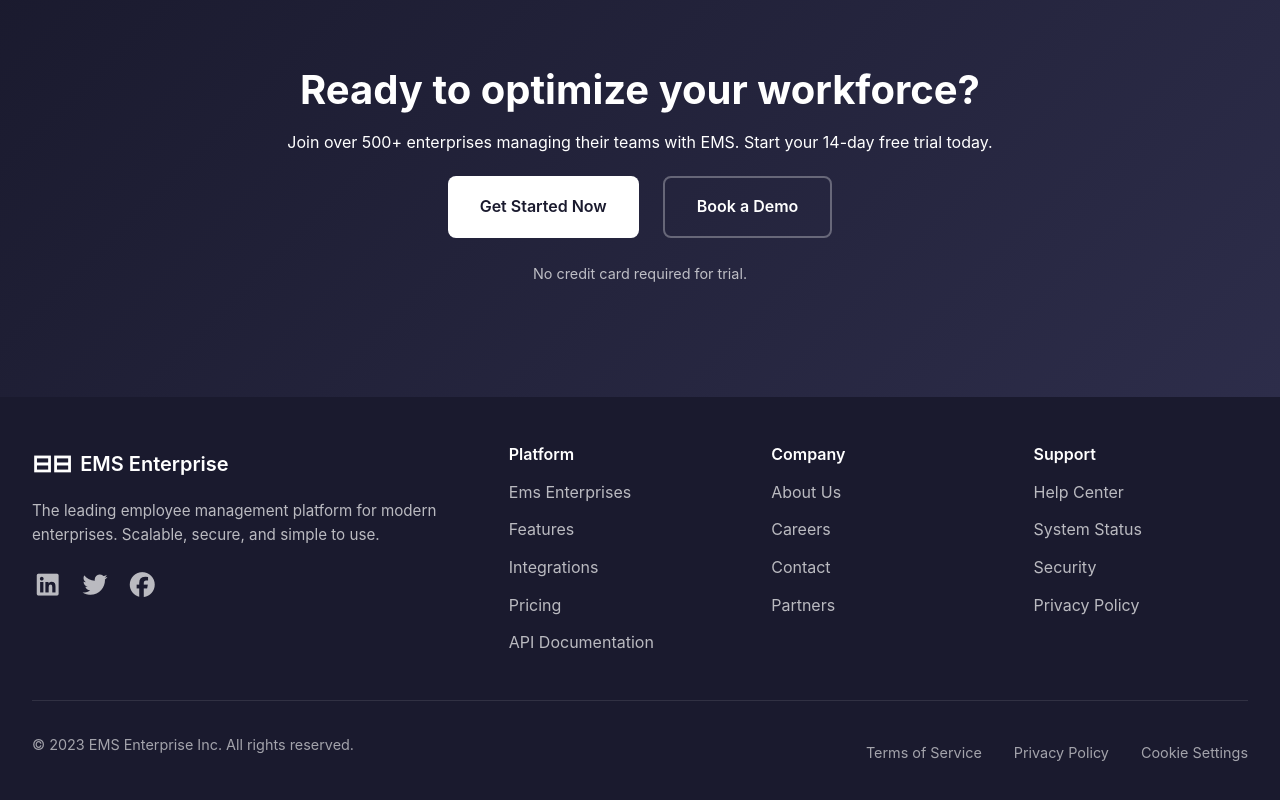
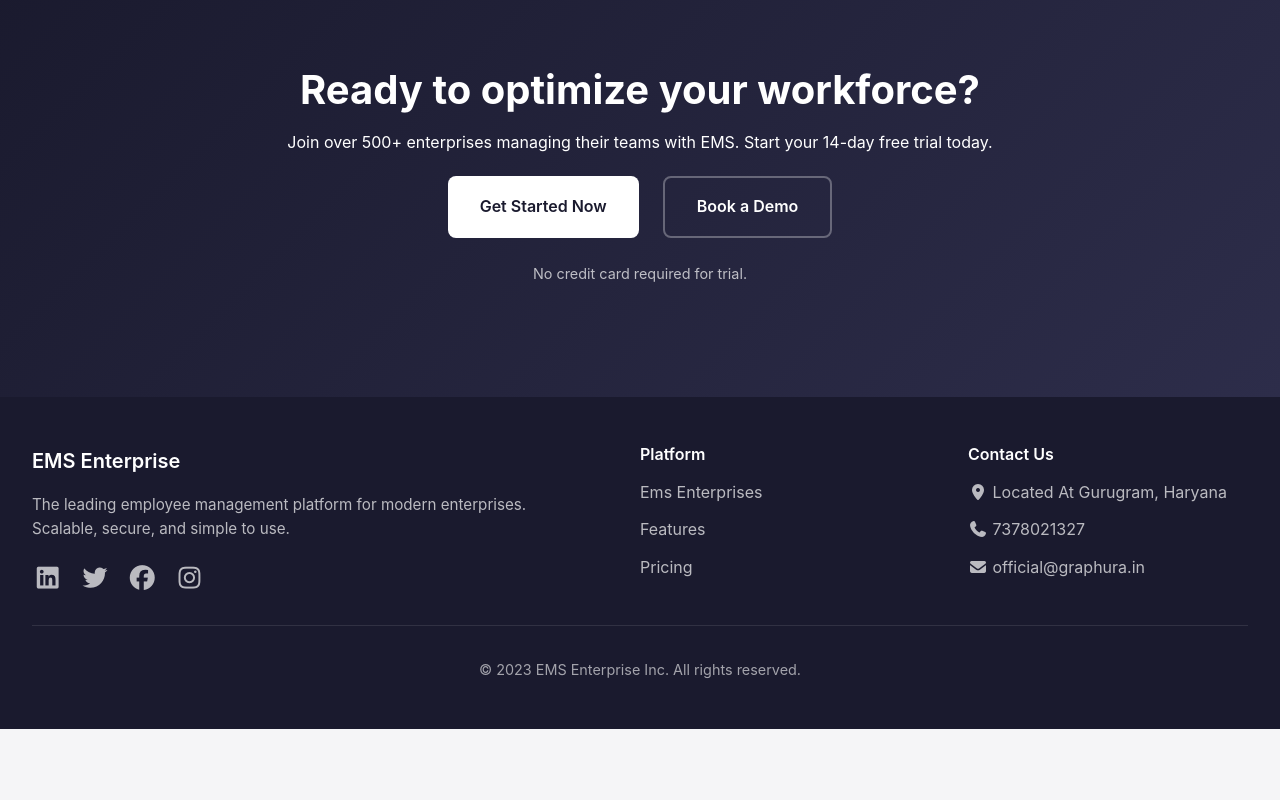
Before and after one commit to aloksingh12679/EMS, a React (Vite) app in the folder Frontend/: page / in a window 1280 px wide. Shown: the part 1659-2459 px from the top of the page. After the commit the page ends 2388 px from the top, so only its background shows below. Built offline with nearby package versions, Linux system fonts and the light colour scheme.

Commit message:
Fixing footer pages

```diff
--- a/Frontend/src/Components/Footer.jsx
+++ b/Frontend/src/Components/Footer.jsx
@@ -6,7 +6,7 @@ export default function Footer() {
       <div className="footer-container">
         <div className="footer-section">
           <div className="footer-logo">
-            <span className="logo-icon">⊟⊟</span>
+            {/* <span className="logo-icon">⊟⊟</span> */}
             <span>EMS Enterprise</span>
           </div>
           <p>
@@ -14,14 +14,29 @@ export default function Footer() {
             Scalable, secure, and simple to use.
           </p>
           <div className="social-links">
-            <a href="#" title="LinkedIn">
-             <i class="fa-brands fa-linkedin"></i>
+            <a
+              href="https://www.linkedin.com/company/graphura-india-private-limited/"
+              title="LinkedIn"
+            >
+              <i class="fa-brands fa-linkedin"></i>
             </a>
+
             <a href="#" title="Twitter">
               <i className="fa-brands fa-twitter"></i>
             </a>
-            <a href="#" title="Facebook">
+
+            <a
+              href="https://www.facebook.com/share/19nKAMTopZ/"
+              title="Facebook"
+            >
               <i class="fa-brands fa-facebook"></i>
+            </a>
+
+            <a
+              href="https://www.instagram.com/graphura.in?igsh=MXNqNmtidzljNDJlag=="
+              title="Instagram"
+            >
+              <i class="fa-brands fa-instagram"></i>
             </a>
           </div>
         </div>
@@ -35,62 +50,54 @@ export default function Footer() {
             <li>
               <a href="#features">Features</a>
             </li>
-            <li>
+            {/* <li>
               <a href="#">Integrations</a>
-            </li>
+            </li> */}
             <li>
               <a href="#">Pricing</a>
             </li>
-            <li>
+            {/* <li>
               <a href="#">API Documentation</a>
-            </li>
+            </li> */}
           </ul>
         </div>
 
         <div className="footer-section">
-          <h4>Company</h4>
+          <h4>Contact Us</h4>
           <ul>
             <li>
-              <a href="#">About Us</a>
+              <a href="#">
+                <i class="fa-solid fa-location-dot"></i> Located At Gurugram,
+                Haryana
+              </a>
             </li>
             <li>
-              <a href="#">Careers</a>
+              <a href="#">
+                <i class="fa-solid fa-phone"></i> 7378021327
+              </a>
             </li>
+            {/* <li>
+              <a href="#">System Status</a>
+            </li> */}
             <li>
-              <a href="#">Contact</a>
+              <a href="#">
+                <i class="fa-solid fa-envelope"></i> official@graphura.in
+              </a>
             </li>
-            <li>
-              <a href="#">Partners</a>
-            </li>
-          </ul>
-        </div>
-
-        <div className="footer-section">
-          <h4>Support</h4>
-          <ul>
-            <li>
-              <a href="#">Help Center</a>
-            </li>
-            <li>
-              <a href="#">System Status</a>
-            </li>
-            <li>
-              <a href="#">Security</a>
-            </li>
-            <li>
+            {/* <li>
               <a href="#">Privacy Policy</a>
-            </li>
+            </li> */}
           </ul>
         </div>
       </div>
 
       <div className="footer-bottom">
         <p>© 2023 EMS Enterprise Inc. All rights reserved.</p>
-        <div className="footer-links">
+        {/* <div className="footer-links">
           <a href="#">Terms of Service</a>
           <a href="#">Privacy Policy</a>
           <a href="#">Cookie Settings</a>
-        </div>
+        </div> */}
       </div>
     </footer>
   );
--- a/Frontend/src/assets/styles/LandingPageStyles/Footer.css
+++ b/Frontend/src/assets/styles/LandingPageStyles/Footer.css
@@ -9,7 +9,7 @@
   max-width: 1400px;
   margin: 0 auto;
   display: grid;
-  grid-template-columns: 2fr 1fr 1fr 1fr;
+  grid-template-columns: 2fr 1fr 1fr;
   gap: 3rem;
   margin-bottom: 2rem;
   padding-bottom: 2rem;
@@ -84,7 +84,7 @@
   max-width: 1400px;
   margin: 0 auto;
   display: flex;
-  justify-content: space-between;
+  justify-content: center;
   align-items: center;
   flex-wrap: wrap;
   gap: 2rem;
@@ -165,6 +165,7 @@
   .footer-bottom {
     flex-direction: column;
     text-align: center;
+    margin-bottom: 300px;
   }
 
   .footer-links {
```
